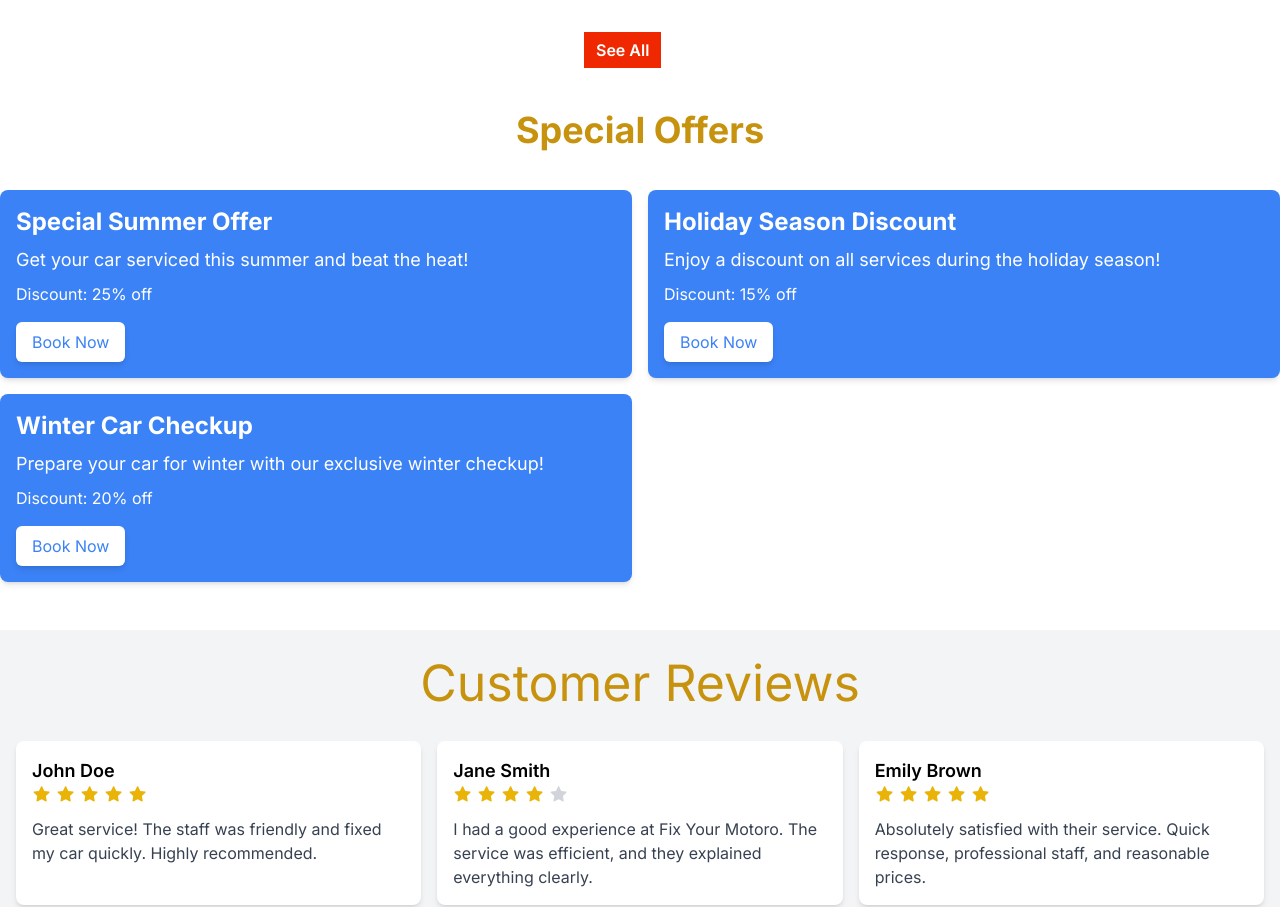
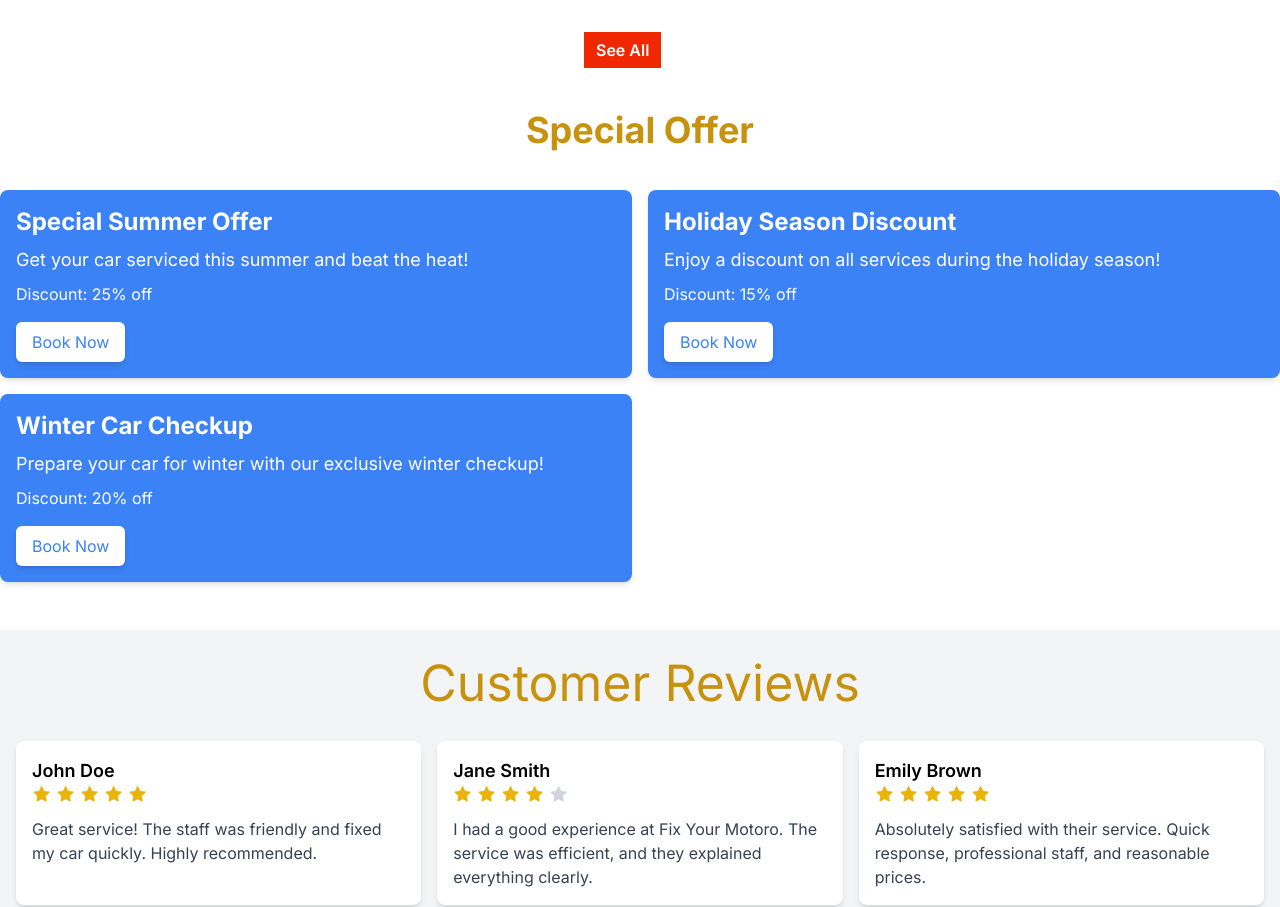
Before and after one commit to smsohag32/fix-your-motoro, a Next.js app: page / in a window 1280 px wide. Shown: the part 3930-4837 px from the top of the page. Built offline with nearby package versions, Linux system fonts and the light colour scheme.

Commit message:
offer and review section added

```diff
--- a/src/components/PagesSection/Home/SpecialOffers/SpecialsOffers.jsx
+++ b/src/components/PagesSection/Home/SpecialOffers/SpecialsOffers.jsx
@@ -25,7 +25,7 @@ const SpecialsOffers = () => {
   ];
   return (
     <div className="my-12">
-      <h1 className="text-4xl font-bold text-center mb-10">Special Offers</h1>
+      <h1 className="text-4xl font-bold text-center mb-10">Special Offer</h1>
       <div className="grid grid-cols-1 md:grid-cols-2 gap-4">
         {offersData.map((offer, index) => (
           <div
```
